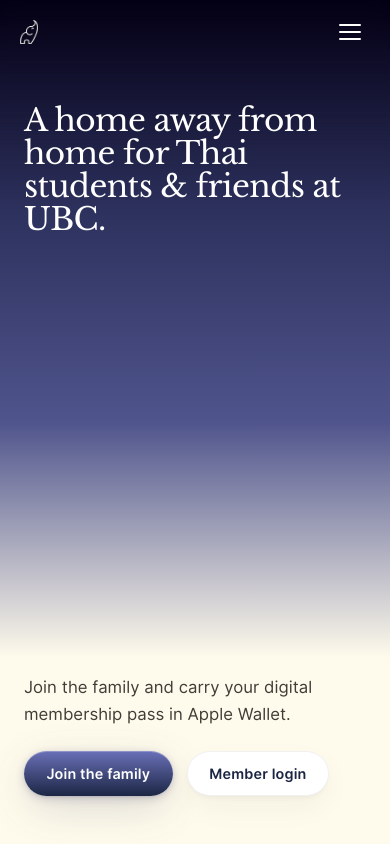
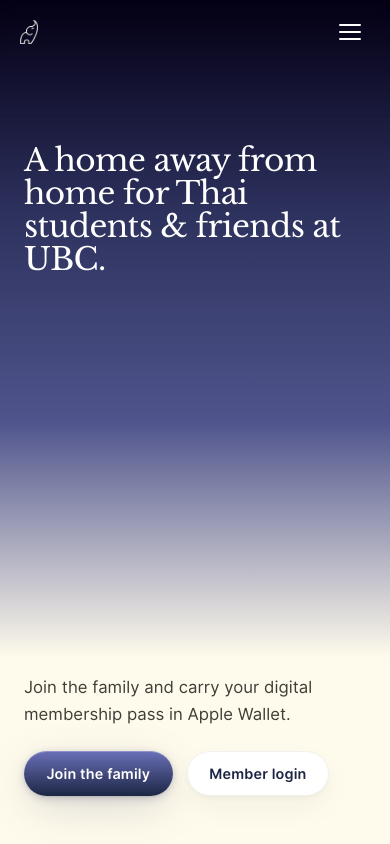
Before and after one commit to ubcthaiaiyara/website, a Next.js app: page / in a window 390 px wide. Shown: the top 844 px of the page. Built offline with nearby package versions, Linux system fonts and the light colour scheme; no server answers.

Commit message:
style(mobile): lower the hero title position

```diff
--- a/app/globals.css
+++ b/app/globals.css
@@ -989,7 +989,7 @@ body:has(.hero) .site-header:not(.is-scrolled):not(.is-open) .button:hover {
    airy on a phone, so scale it down while keeping the top/middle gaps even. */
 @media (max-width: 640px) {
     .hero-inner {
-        padding: 6.5rem 1.5rem 3rem;
+        padding: 9rem 1.5rem 3rem;
     }
 
     .hero h1 {
```
